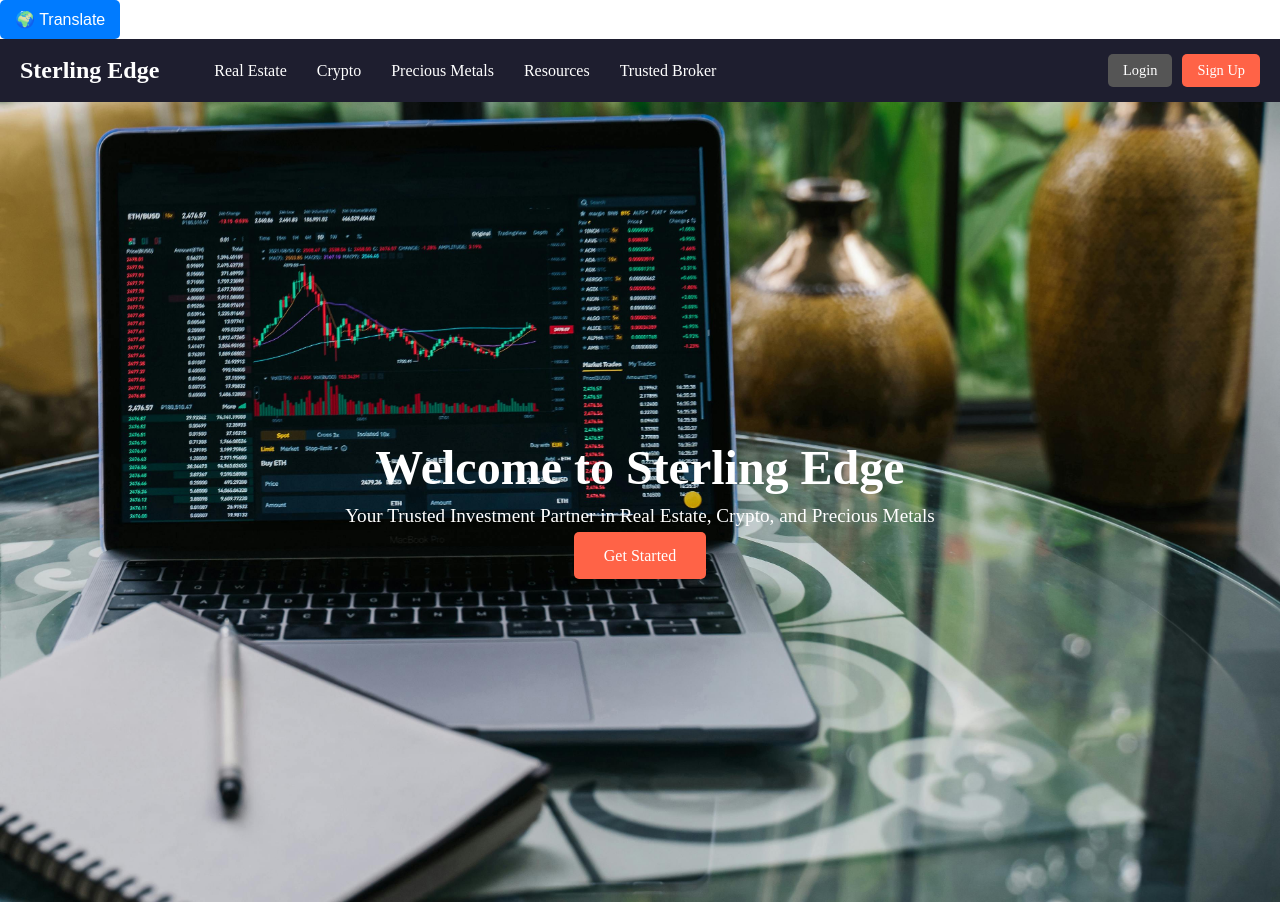
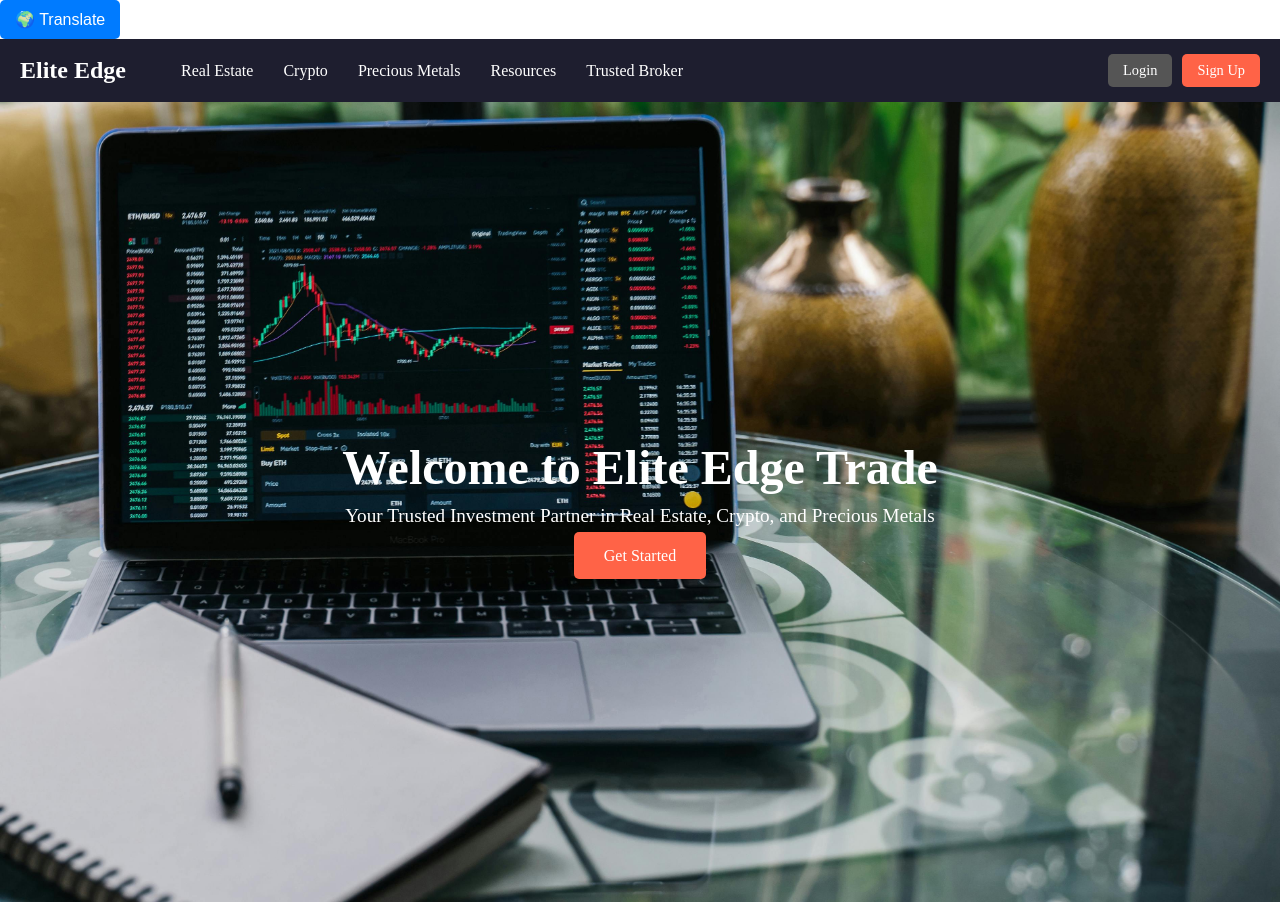
Before and after one commit to multiple111/Broker, a website: page Frontend/index.html in a window 1280 px wide. Shown: the top 902 px of the page. Drawn offline with Linux system fonts and the light colour scheme.

Commit message:
elite edge modification

```diff
--- a/Frontend/index.html
+++ b/Frontend/index.html
@@ -3,29 +3,29 @@
 <head>
     <meta charset="UTF-8">
     <meta name="viewport" content="width=device-width, initial-scale=1.0">
-    <title>Sterling Edge - Home</title>
+    <title>Eliteedge Market - Home</title>
     <link rel="stylesheet" href="Home.css">
     <!-- Basic SEO -->
     <meta charset="UTF-8">
     <meta name="viewport" content="width=device-width, initial-scale=1.0">
-    <meta name="description" content="Sterling Edge Trade: A secure and innovative broker/crypto trading and investment platform designed to help you grow your wealth effortlessly.">
-    <meta name="keywords" content="crypto trading, investment platform, broker, secure trading, cryptocurrency, financial growth, Sterling Edge">
-    <meta name="author" content="Sterling Edge">
+    <meta name="description" content="Elite Edge Market: A secure and innovative broker/crypto trading and investment platform designed to help you grow your wealth effortlessly.">
+    <meta name="keywords" content="crypto trading, investment platform, broker, secure trading, cryptocurrency, financial growth, Elite Edge Market">
+    <meta name="author" content="Elite Edge Market">
     <meta name="robots" content="index, follow">
 
     <!-- Social Media & Open Graph -->
-    <meta property="og:title" content="Sterling Edge Trade">
-    <meta property="og:description" content="Join Sterling Edge Trade – your trusted broker and crypto trading platform for secure investments and financial success.">
-    <meta property="og:image" content="https://sterling-edge-trade.vercel.app/images/eth%20trend.png">
-    <meta property="og:url" content="https://sterling-edge-trade.vercel.app/">
+    <meta property="og:title" content="Elite">
+    <meta property="og:description" content="Join Elite Edge Market – your trusted broker and crypto trading platform for secure investments and financial success.">
+    <meta property="og:image" content="https://eliteedge-market.vercel.app/images/eth%20trend.png">
+    <meta property="og:url" content="https://eliteedge-market.vercel.app/">
     <meta property="og:type" content="website">
     <meta property="og:locale" content="en_US">
 
     <!-- Twitter Cards -->
     <meta name="twitter:card" content="summary_large_image">
-    <meta name="twitter:title" content="Sterling Edge Trade">
+    <meta name="twitter:title" content="Elite Edge Market">
     <meta name="twitter:description" content="A secure broker/crypto trading platform for effortless investments and financial growth.">
-    <meta name="twitter:image" content="https://sterling-edge-trade.vercel.app/images/eth%20trend.png">
+    <meta name="twitter:image" content="https://eliteedge-market.vercel.app/images/eth%20trend.png">
         <!-- Favicon for Modern Browsers -->
     <link rel="icon" href="images/eth trend.png" type="image/png">
 
@@ -73,7 +73,7 @@
 
     <!-- Navigation Bar -->
     <header class="navbar">
-        <div class="logo">Sterling Edge</div>
+        <div class="logo">Elite Edge</div>
         <div class="hamburger-menu" id="hamburger-menu">
             <span></span>
             <span></span>
@@ -112,7 +112,7 @@
     <!-- Hero Section -->
     <section id="hero" class="hero-section">
         <div class="hero-content">
-            <h1>Welcome to Sterling Edge</h1>
+            <h1>Welcome to Elite Edge Trade</h1>
             <p>Your Trusted Investment Partner in Real Estate, Crypto, and Precious Metals</p>
             <a href="signup.html" class="cta-btn">Get Started</a>
         </div>
@@ -428,7 +428,7 @@
 
         <!-- Column 1: Company Info -->
         <div class="footer-column">
-            <h3>Sterling Edge</h3>
+            <h3>Elite Edge Market</h3>
             <p>Your Trusted Broker for Real Estate, Crypto, and Precious Metals investments.</p>
         </div>
 
@@ -457,7 +457,7 @@
         <!-- Column 4: Social Media & Contact -->
         <div class="footer-column">
             <h3>Contact Us</h3>
-            <p>Email: support@sterlingedge.com</p>
+            <p>Email: eliteedgemarket.com</p>
             <p>Phone: +1 (234) 567-8900</p>
             <div class="social-icons">
             <a href="#"><i class="fab fa-linkedin"></i></a>
@@ -477,7 +477,7 @@
 
         <!-- Copyright Notice -->
         <div class="footer-bottom">
-        <p>© 2024 Sterling Edge. All rights reserved.</p>
+        <p>© 2025 Elite Edge Market. All rights reserved.</p>
         </div>
     </footer>
     <script src="Home.js"></script>
```
